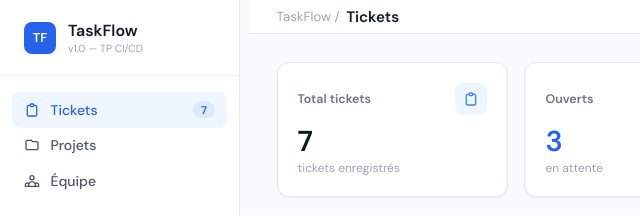
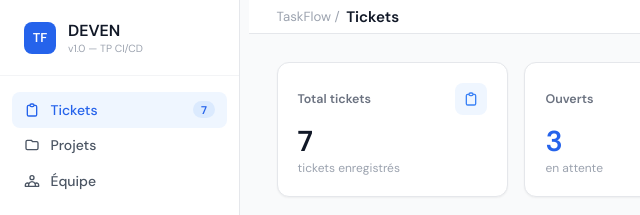
Before and after one commit to DevaradjaLessy/taskflow, a website: page index.html in a window 1280 px wide. Shown: the top 215 px of the page, 0-640 px from the left. Drawn offline with nearby package versions, Linux system fonts and the light colour scheme.

Commit message:
feat: mise a jour titre TaskFlow

```diff
--- a/index.html
+++ b/index.html
@@ -584,7 +584,7 @@ body {
   <div class="sidebar-logo">
     <div class="logo-icon" aria-hidden="true">TF</div>
     <div>
-      <div class="logo-name">TaskFlow</div>
+      <div class="logo-name">DEVEN</div>
       <div class="logo-ver">v1.0 — TP CI/CD</div>
     </div>
   </div>
```
